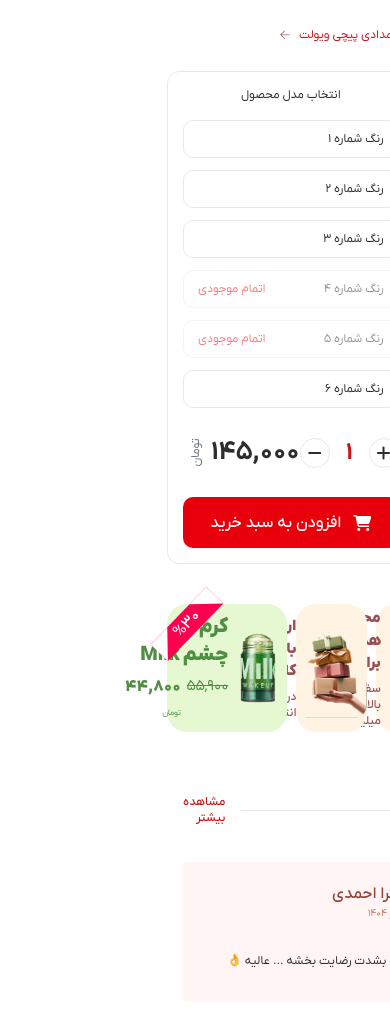
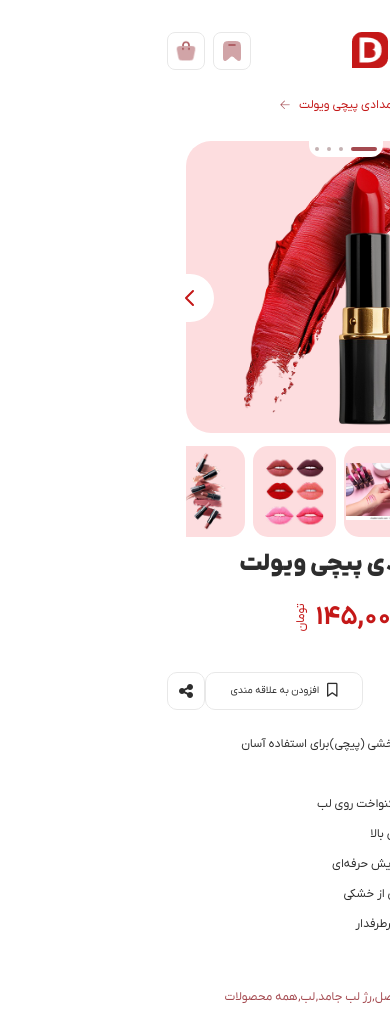
Before and after one commit to AmirHossein137/delbarbash, a website: page index.html in a window 390 px wide. Shown: the top 1026 px of the page. Drawn offline with nearby package versions, Linux system fonts and the light colour scheme; files that its build step writes are made by us from their sources.

Commit message:
responsive product

```diff
--- a/index.html
+++ b/index.html
@@ -73,6 +73,23 @@
             </button>
         </div>
     </nav>
+    <!-- top navbar mobile -->
+     <nav class="desktop:hidden container px-4 mt-8">
+      <div class="flex justify-between">
+        <div class="size-[36px] items-center justify-center rounded-[8px] border border-[#E8E8E8] flex">
+          <i class="fa-solid fa-bars fa-lg text-primary-500"></i>
+        </div>
+        <img src="./public/favicon.png" alt="logo" class="size-[36px]">
+        <div class="flex gap-2">
+          <div class="rounded-[8px] border border-[#E8E8E8] p-1.5">
+            <img class="size-[24px]" src="./public/icons/save-icon.png" alt="save icon">
+          </div>
+          <div class="rounded-[8px] border border-[#E8E8E8] p-1.5">
+            <img class="size-[24px]" src="./public/icons/cart-icon.png" alt="cart icon">
+          </div>
+        </div>
+      </div>
+     </nav>
     <!-- nav links accordion desktop -->
     <nav class="nav-accordion-link container mt-1.5 desktop:flex hidden">
         <ul id="accordion-list" class="flex w-full gap-[35px] py-3 px-[21px] border border-[#E8E8E8] rounded-[8px]">
@@ -108,9 +125,9 @@
     </div>
 
     <!-- product -->
-    <div class="flex gap-5 mt-[27px] container">
+    <div class="flex gap-5 mt-[27px] container desktop:justify-start justify-center">
       <!-- slider -->
-      <div class="embla relative w-[351px]">
+      <div class="embla relative w-[320px] desktop:w-[351px]">
            <!-- dots -->
            <div class="absolute left-1/2 p-1.5 rounded-b-xl -translate-x-1/2 bg-white z-10">
              <div id="slider-dots" class="flex justify-center gap-2"></div>
@@ -119,22 +136,22 @@
              <div class="embla__container">
                  <div class="embla__slide">
                    <div class="embla__slide__number bg-primary-300">
-                      <img class="w-[241px] h-[344px] object-cover" src="/public/images/product-1.png" alt="heart icon">
+                      <img class="w-[205px] h-[292px] desktop:w-[241px] desktop:h-[344px] object-contain" src="/public/images/product-1.png" alt="heart icon">
                    </div>
                  </div>
                  <div class="embla__slide">
                    <div class="embla__slide__number bg-primary-300">
-                      <img class="w-[241px] h-[344px] object-cover" src="/public/images/product-2.png" alt="heart icon">
+                      <img class="w-[205px] h-[292px] desktop:w-[241px] desktop:h-[344px] object-contain" src="/public/images/product-2.png" alt="heart icon">
                    </div>
                  </div>
                  <div class="embla__slide">
                    <div class="embla__slide__number bg-primary-300">
-                      <img class="w-[241px] h-[344px] object-cover" src="/public/images/product-3.png" alt="heart icon">
+                      <img class="w-[205px] h-[292px] desktop:w-[241px] desktop:h-[344px] object-contain" src="/public/images/product-3.png" alt="heart icon">
                    </div>
                  </div>
                  <div class="embla__slide">
                    <div class="embla__slide__number bg-primary-300">
-                      <img class="w-[241px] h-[344px] object-cover" src="/public/images/product-4.png" alt="heart icon">
+                      <img class="w-[205px] h-[292px] desktop:w-[241px] desktop:h-[344px] object-contain" src="/public/images/product-4.png" alt="heart icon">
                    </div>
                  </div>
                </div>
@@ -167,13 +184,13 @@
              </div>
 
              <!-- arrows button -->
-             <button id="embla-prev" class="absolute top-[181px] -right-5 bg-white rounded-l-full p-3 transition-all duration-300 z-10" aria-label="previous">
+             <button id="embla-prev" class="absolute top-[133px] desktop:top-[181px] -right-5 bg-white rounded-l-full p-3 transition-all duration-300 z-10" aria-label="previous">
                <svg class="w-6 h-6 text-primary-600" fill="none" stroke="currentColor" viewBox="0 0 24 24">
                  <path stroke-linecap="round" stroke-linejoin="round" stroke-width="2" d="M9 5l7 7-7 7"></path>
                </svg>
              </button>
 
-             <button id="embla-next" class="absolute top-[181px] -left-5 bg-white rounded-r-full p-3 transition-all duration-300 z-10" aria-label="next">
+             <button id="embla-next" class="absolute top-[133px] desktop:top-[181px] -left-5 bg-white rounded-r-full p-3 transition-all duration-300 z-10" aria-label="next">
                <svg class="w-6 h-6 text-primary-600 rotate-180" fill="none" stroke="currentColor" viewBox="0 0 24 24">
                  <path stroke-linecap="round" stroke-linejoin="round" stroke-width="2" d="M9 5l7 7-7 7"></path>
                </svg>
@@ -220,8 +237,8 @@
         </div>
       </div>
 
-       <!-- add to cart component -->
-       <div class="border border-[#E8E8E8] rounded-xl p-[15px] w-[305px]">
+       <!-- add to cart component desktop -->
+       <div class="border border-[#E8E8E8] rounded-xl p-[15px] w-[305px] desktop:block hidden">
          <!-- title -->
          <h3 class="text-xs text-[#2D2D2D] mb-[17px] text-center">انتخاب مدل محصول</h3>
 
@@ -254,6 +271,51 @@
          </button>
        </div>
     </div>
+
+    <!-- product info mobile -->
+    <div class="flex desktop:hidden justify-center mt-[11px]">
+       <h1 class="text-2xl font-bold ss01 text-[#2D2D2D]">رژمدادی پیچی ویولت</h1>
+    </div>
+    <div class="container mt-[18px] desktop:hidden">
+      <div class="flex justify-center text-primary-600">
+        <div id="price-display" class="text-[26px] font-bold">۱۴۵,۰۰۰</div>
+        <div class="text-xs -rotate-90 relative left-[10px]">تومان</div>
+      </div>
+      <div class="flex justify-between mt-[35px]">
+          <div class="text-[#2D2D2D] font-medium">توضیحات محصول:</div>
+          <div class="flex">
+            <div class="w-[158px] h-[38px] rounded-[10px] text-[#2D2D2D] border border-[#E8E8E8] items-center justify-center flex gap-2">
+              <i class="fa-regular fa-bookmark fa-sm"></i>
+              <span class="text-[10px]">افزودن به علاقه مندی</span>
+            </div>
+            <div class="size-[38px] rounded-[10px] border border-[#E8E8E8] text-[#2D2D2D] flex justify-center items-center">
+              <i class="fa-solid fa-share-nodes"></i>
+            </div>
+          </div>
+      </div>
+      <p class="leading-[250%] mt-[19px] text-[#2D2D2D] text-[12px]">
+        -   طراحی مدادی با قابلیت چرخشی (پیچی) برای استفاده آسان
+        <br>
+        -   بدون نیاز به تراش
+        <br>
+        -   بافت نرم و کرمی با پخش یکنواخت روی لب
+        <br>
+        -   رنگدانه‌های قوی و ماندگاری بالا
+        <br>
+        -   مناسب استفاده روزانه و آرایش حرفه‌ای
+        <br>
+        -   مرطوب‌کننده لب و جلوگیری از خشکی
+        <br>
+        -   در طیف رنگ‌های متنوع و پرطرفدار
+        <br>
+        -   فاقد سرب و مواد مضر
+      </p>
+      <div class="flex gap-2 mt-[19px] text-[12px]">
+        <span>دسته :</span>
+        <span class="text-primary-500">خرید لوازم آرایشی اصل, رژ لب جامد, لب, همه محصولات</span>
+      </div>
+    </div>
+
 
     <!-- banners -->
     <div class="container">
```
